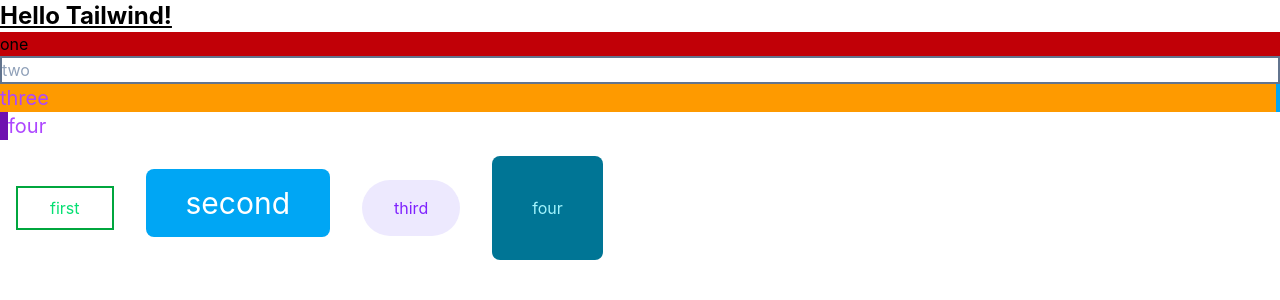
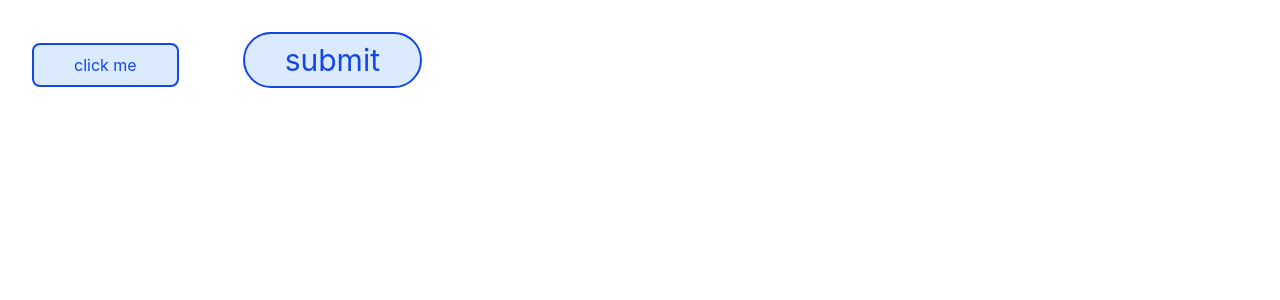
Before and after one commit to aalexblade/cours-react-tailwind, a React (Vite) app: page / in a window 1280 px wide. Shown: the top 300 px of the page. Built offline with nearby package versions, Linux system fonts and the light colour scheme.

Commit message:
add component FancyBtn

```diff
--- a/src/App.jsx
+++ b/src/App.jsx
@@ -1,33 +1,11 @@
 import "./App.css";
+import FancyButton from "./components/FancyButton";
 
 function App() {
   return (
     <>
-      <h1 className="text-2xl font-bold underline text-black-300">
-        Hello Tailwind!
-      </h1>
-      <div className="text-rosw-300 bg-red-700">one</div>
-      <div className="text-slate-400 border-2 border-slate-500">two</div>
-
-      <div className="text-xl text-purple-500">
-        <div className=" border-sky-500 bg-amber-500 border-r-4">three</div>
-        <div className="bg-volet-200 border-purple-800 border-l-8">four</div>
-      </div>
-
-      <div>
-        <button className="border-2 border-green-600 text-green-400 px-8 py-2 m-4 rouded-md">
-          first
-        </button>
-        <button className="rounded-lg bg-sky-500 text-white px-10 py-4 text-3xl hover:text-base m-4 cursor-pointer">
-          second
-        </button>
-        <button className="bg-violet-100 text-violet-600 px-8 py-4 rounded-full m-4">
-          third
-        </button>
-        <button className="bg-cyan-700 m-4 text-cyan-200 p-10 rounded-lg hover:bg-cyan-200 hover:text-cyan-700 cursor-pointer">
-          four
-        </button>
-      </div>
+      <FancyButton>click me</FancyButton>
+      <FancyButton large>submit</FancyButton>
     </>
   );
 }
--- /dev/null
+++ b/src/components/FancyButton.jsx
@@ -0,0 +1,14 @@
+const FancyButtton = (porops) => {
+  const { children, large } = porops;
+  const sizeClasses = large ? "text-3xl rounded-full" : "text-base rounded-lg";
+
+  return (
+    <button
+      className={`m-8 border-2 border-blue-700 px-10 py-2 bg-blue-100 text-blue-700 ${sizeClasses}`}
+    >
+      {children}
+    </button>
+  );
+};
+
+export default FancyButtton;
```
